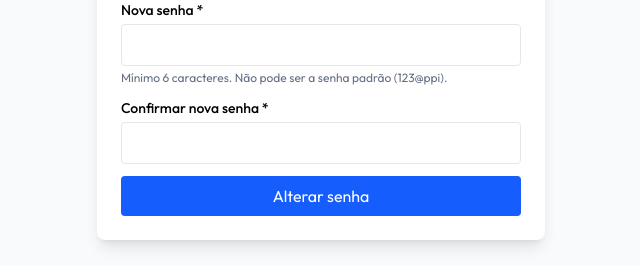
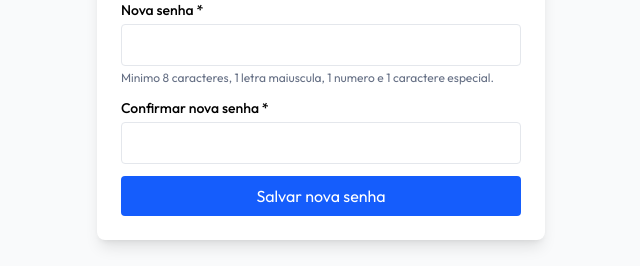
Before and after one commit to Douglas-Desenvolvimento/relatorios-pedagogicos, a Next.js app in the folder relatorios-pedagogicos/: page /change-password in a window 1280 px wide. Shown: the part 355-621 px from the top of the page, without its empty margins (319-959 px from the left). Built offline with nearby package versions, Linux system fonts and the light colour scheme; no server answers.

Commit message:
Update first access password screen criteria

```diff
--- a/relatorios-pedagogicos/src/app/change-password/page.tsx
+++ b/relatorios-pedagogicos/src/app/change-password/page.tsx
@@ -5,6 +5,15 @@ import { useState, useEffect, Suspense } from 'react'
 import { useRouter, useSearchParams } from 'next/navigation'
 import { toast } from 'react-toastify'
 import { FiLock, FiAlertCircle } from 'react-icons/fi'
+
+function isPasswordCompliant(password: string) {
+  return (
+    password.length >= 8 &&
+    /[A-Z]/.test(password) &&
+    /\d/.test(password) &&
+    /[^A-Za-z0-9]/.test(password)
+  )
+}
 
 export default function ChangePasswordPage() {
   return (
@@ -39,11 +48,11 @@ function ChangePasswordInner() {
   async function submit(e: React.FormEvent) {
     e.preventDefault()
     if (newPassword !== confirmPassword) {
-      toast.error('As senhas não conferem')
+      toast.error('As senhas nao conferem')
       return
     }
-    if (newPassword.length < 6) {
-      toast.error('A nova senha precisa ter pelo menos 6 caracteres')
+    if (!isPasswordCompliant(newPassword)) {
+      toast.error('A senha precisa ter no minimo 8 caracteres, 1 letra maiuscula, 1 numero e 1 caractere especial')
       return
     }
     setBusy(true)
@@ -58,7 +67,6 @@ function ChangePasswordInner() {
       const data = await res.json()
       if (res.ok) {
         toast.success('Senha alterada com sucesso!')
-        // Redireciona para o dashboard adequado
         if (me?.role === 'ADMIN') router.push('/admin')
         else if (me?.role === 'COORDENADOR') router.push('/coordenador')
         else router.push('/professor')
@@ -79,10 +87,10 @@ function ChangePasswordInner() {
           <FiLock size={32} className="text-blue-600" />
           <div>
             <h1 className="text-xl font-bold">
-              {isFirstAccess ? 'Defina sua senha' : 'Alterar senha'}
+              {isFirstAccess ? 'Crie sua nova senha' : 'Alterar senha'}
             </h1>
             {me?.nome ? (
-              <p className="text-sm text-gray-500">Olá, {me.nome}</p>
+              <p className="text-sm text-gray-500">Ola, {me.nome}</p>
             ) : null}
           </div>
         </div>
@@ -91,7 +99,7 @@ function ChangePasswordInner() {
           <div className="bg-yellow-50 border border-yellow-300 text-yellow-900 p-3 rounded mb-4 flex items-start gap-2">
             <FiAlertCircle size={20} className="flex-shrink-0 mt-0.5" />
             <div className="text-sm">
-              Este é seu primeiro acesso. Você precisa definir uma senha pessoal antes de continuar.
+              Este e seu primeiro acesso. Crie uma senha pessoal antes de continuar.
             </div>
           </div>
         ) : null}
@@ -117,12 +125,12 @@ function ChangePasswordInner() {
               value={newPassword}
               onChange={(e) => setNewPassword(e.target.value)}
               required
-              minLength={6}
+              minLength={8}
               className="w-full p-2 border rounded"
               data-testid="new-password"
             />
             <p className="text-xs text-gray-500 mt-1">
-              Mínimo 6 caracteres. Não pode ser a senha padrão (123@ppi).
+              Minimo 8 caracteres, 1 letra maiuscula, 1 numero e 1 caractere especial.
             </p>
           </div>
           <div>
@@ -142,7 +150,7 @@ function ChangePasswordInner() {
             className="w-full bg-blue-600 hover:bg-blue-700 text-white py-2 rounded disabled:opacity-50"
             data-testid="submit-change-password"
           >
-            {busy ? 'Salvando...' : 'Alterar senha'}
+            {busy ? 'Salvando...' : 'Salvar nova senha'}
           </button>
         </form>
       </div>
```
